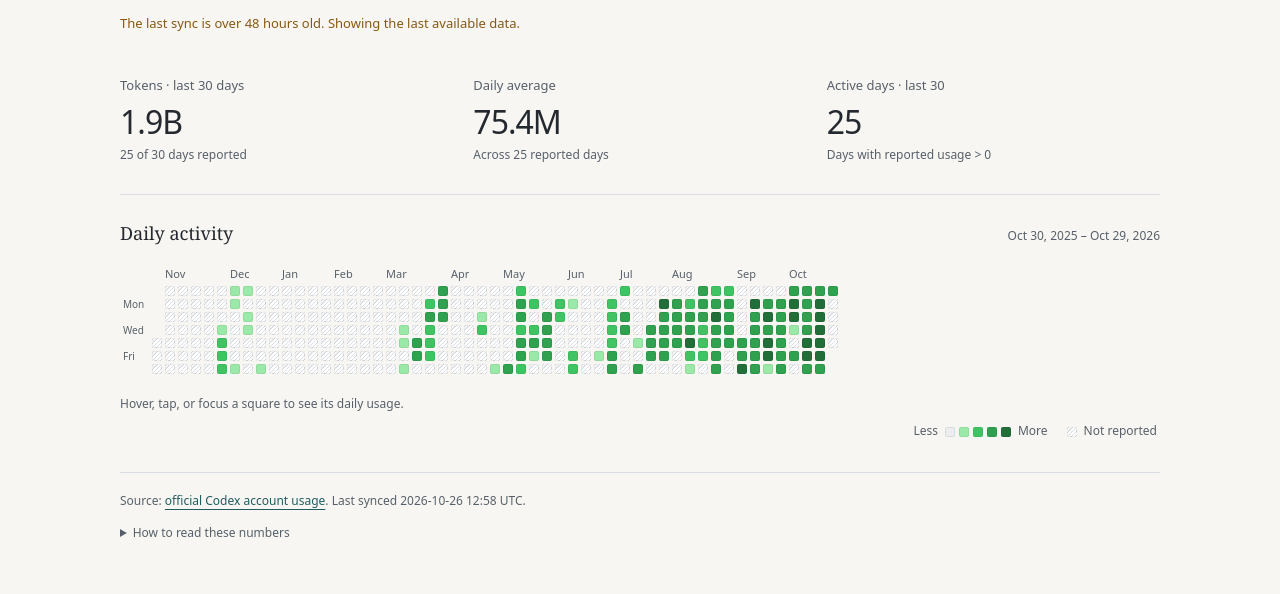
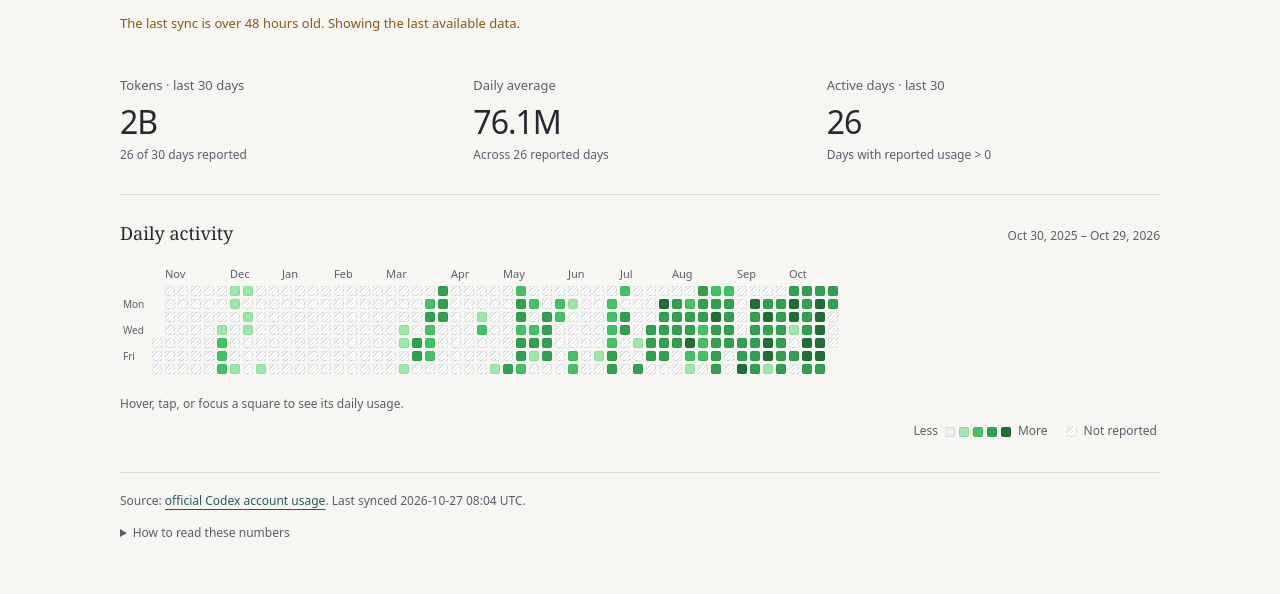
Before and after one commit to jzstark/jzstark.github.io, a Jekyll site: the page built from activity.html, in a window 1280 px wide. Shown: the part 351-945 px from the top of the page. Built offline with Jekyll 4.4.1, drawn with Linux system fonts in a browser that asks for light colours; part of the change alters nothing that is shown.

Commit message:
Update Codex daily activity

```diff
--- a/assets/data/codex-usage.json
+++ b/assets/data/codex-usage.json
@@ -5,12 +5,12 @@
     "name": "Codex account usage",
     "url": "https://learn.chatgpt.com/docs/app-server#7-token-usage-chatgpt"
   },
-  "updated_at": "2026-10-26T12:58:46Z",
+  "updated_at": "2026-10-27T08:04:39Z",
   "summary": {
-    "lifetimeTokens": 5819305368,
+    "lifetimeTokens": 5913325532,
     "peakDailyTokens": 253813645,
-    "currentStreakDays": 15,
-    "longestStreakDays": 15
+    "currentStreakDays": 16,
+    "longestStreakDays": 16
   },
   "days": [
     {
@@ -560,6 +560,10 @@
     {
       "date": "2026-10-25",
       "tokens": 51125977
+    },
+    {
+      "date": "2026-10-26",
+      "tokens": 94020164
     }
   ]
 }
```
